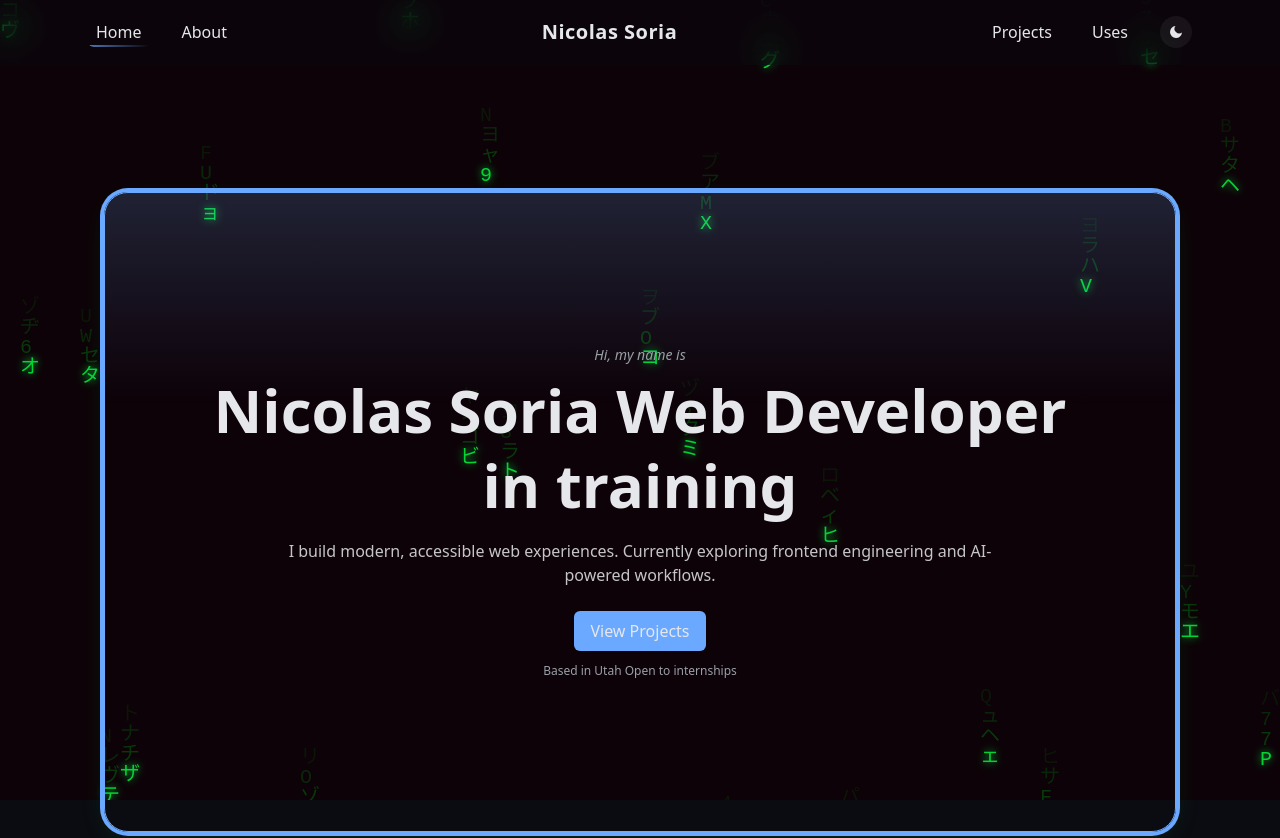
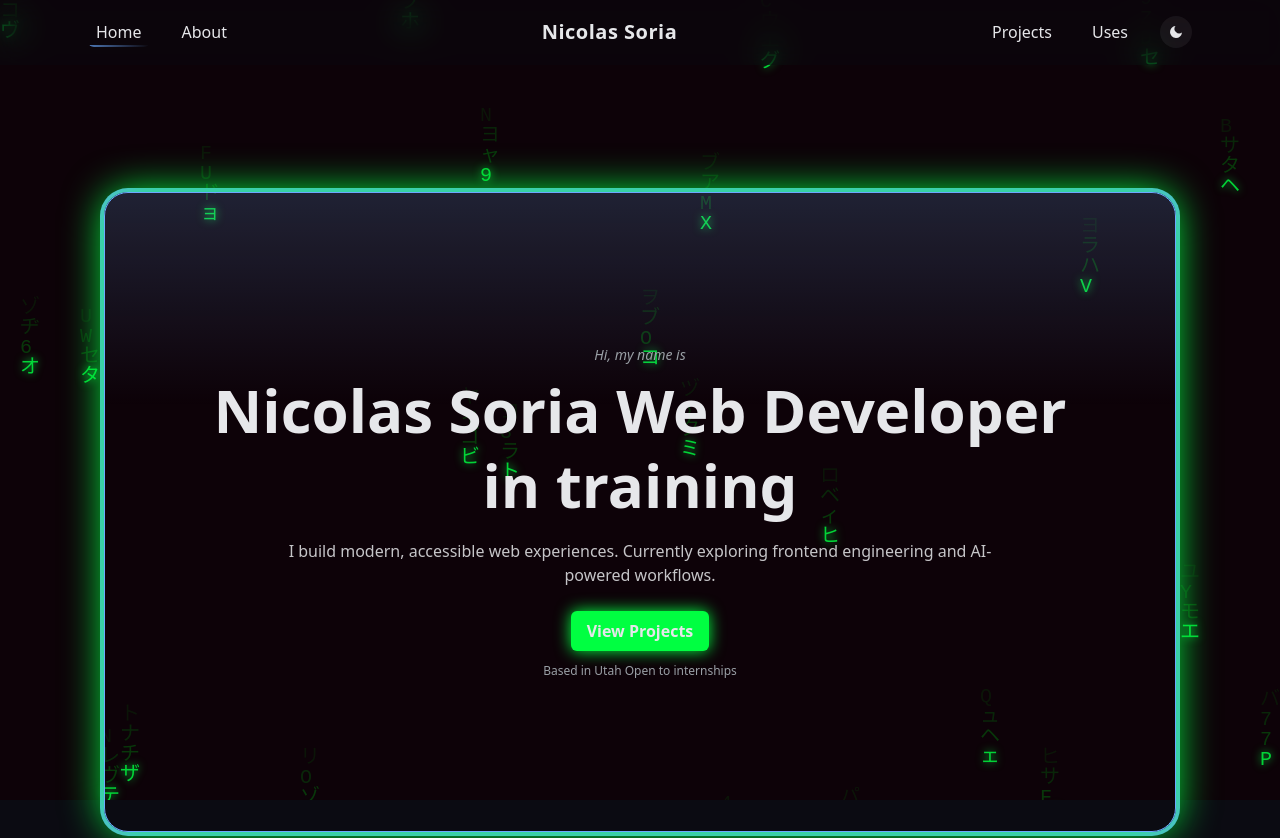
Before and after one commit to Nicocoder1/css220-portfolio, a Next.js app: page / in a window 1280 px wide. Shown: the top 838 px of the page. Built offline with nearby package versions, Linux system fonts and the light colour scheme.

Commit message:
almost there

```diff
--- a/app/components/HeroSection.tsx
+++ b/app/components/HeroSection.tsx
@@ -9,7 +9,7 @@ export default function HeroSection() {
         initial={{ opacity: 0, y: 32 }}
         animate={{ opacity: 1, y: 0 }}
         transition={{ duration: 0.7, ease: "easeOut" }}
-  className="relative rounded-3xl border border-[var(--accent)] bg-[radial-gradient(circle at 50% 50%,rgba(13,2,8,0.92) 60%,rgba(0,255,65,0.18) 100%)] backdrop-blur-xl shadow-[0_0_0_4px_var(--accent),0_8px_32px_-8px_rgba(0,255,65,0.18)] flex items-center justify-center w-full max-w-[1200px] min-h-[60dvh] sm:min-h-[70dvh] md:min-h-[75dvh] lg:min-h-[80dvh] p-4 sm:p-6 overflow-hidden"
+        className="relative rounded-3xl border border-[var(--accent)] bg-[radial-gradient(circle at 50% 50%,#0D0208 55%,#003B00 70%,#008F11 85%,#00FF41 100%)] backdrop-blur-md shadow-[0_0_40px_#00FF41,0_0_0_4px_var(--accent)] flex items-center justify-center w-full max-w-[1200px] min-h-[60dvh] sm:min-h-[70dvh] md:min-h-[75dvh] lg:min-h-[80dvh] p-4 sm:p-6 overflow-hidden"
       >
         <div className="absolute top-0 left-0 w-full h-1/3 pointer-events-none z-0" style={{background: "linear-gradient(180deg,rgba(120,180,255,0.18) 0%,rgba(255,255,255,0) 100%)"}}></div>
         <div className="relative z-10 w-full h-full flex flex-col items-center justify-center p-6 sm:p-12 lg:p-20 text-center">
@@ -26,7 +26,7 @@ export default function HeroSection() {
             <div className="flex items-center gap-4">
               <Link
                 href="#projects"
-                className="inline-block bg-[var(--accent)] text-background px-4 py-2 rounded-md font-medium focus:outline-none focus:ring-4 focus:ring-[var(--ring)]"
+                className="inline-block bg-[#00FF41] text-white font-bold px-4 py-2 rounded-md shadow-[0_0_16px_#00FF41] transition-all duration-200 focus:outline-none focus:ring-4 focus:ring-[#00FF41] hover:shadow-[0_0_32px_#00FF41,0_0_8px_#00FF41]"
               >
                 View Projects
               </Link>
```
